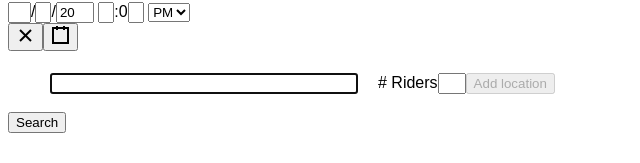
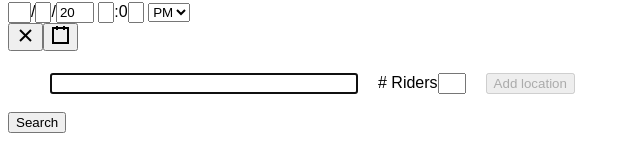
Before and after one commit to enigmae/mysandboxrouting, a React (Create React App) app: page / in a window 1280 px wide. Shown: the part 222-385 px from the top of the page, without its empty margins (0-640 px from the left). Built offline with nearby package versions, Linux system fonts and the light colour scheme.

Commit message:
updated locationrider collection

```diff
--- a/src/Controls/locationRiderCollectionControl.tsx
+++ b/src/Controls/locationRiderCollectionControl.tsx
@@ -11,12 +11,13 @@ export interface ILocationRiderCollectionControlState{
 export class LocationRiderCollectionControl extends React.Component<ILocationRiderCollectionControlProps, ILocationRiderCollectionControlState> {
   constructor(props: Readonly<ILocationRiderCollectionControlProps>) {
     super(props);
-    this.state = { LocationRiders: [] };
+    this.state = { LocationRiders: new Array() };
     this.handleLocationRiderChanged = this.handleLocationRiderChanged.bind(this);
+    this.handleSubmitRider = this.handleSubmitRider.bind(this);
   }
   blankitem = (
     <LocationRiderControl
-    submitLocationRider={this.handleSubmitRider}
+    submitLocationRider={(e)=>this.handleSubmitRider(e)}
      handleLocationRiderChanged={this.handleLocationRiderChanged}
    />
 );
@@ -24,12 +25,16 @@ export class LocationRiderCollectionControl extends React.Component<ILocationRid
 
   }
 handleSubmitRider(locationRider: ILocationRider){
-    this.state.LocationRiders.push(locationRider);
+  var locationRiders = this.state.LocationRiders;
+  locationRiders.push(locationRider);
+  this.setState({LocationRiders:locationRiders});
 }
   render() {
     const items = [this.blankitem];
     for (let locationRider of this.state.LocationRiders) {
-      items.push(<LocationRiderControl NumRiders={locationRider.NumRiders} SearchResult={locationRider.SearchResult}/>);
+      items.push(<LocationRiderControl NumRiders={locationRider.NumRiders} SearchResult={locationRider.SearchResult}
+        submitLocationRider={(e)=>this.handleSubmitRider(e)}
+        />);
     }
     return <ol>{items}</ol>;
   }
--- a/src/Controls/locationRiderControl.tsx
+++ b/src/Controls/locationRiderControl.tsx
@@ -11,7 +11,7 @@ export interface ILocationRider {
   }
   export interface ILocationRiderControlProps {
     handleLocationRiderChanged?: (locationRider: ILocationRider) => void;
-    submitLocationRider?:(locationRider: ILocationRider)=>void;
+    submitLocationRider:(locationRider: ILocationRider)=>void;
     NumRiders?:number;
     SearchResult?:string;
   }
@@ -32,7 +32,7 @@ ILocationRiderControlState>{
         this.setState({ SearchResult: e.SearchResult }, this.resetSubmitEnabled);
       }
   handleAddLocationClicked(){
-       // this.props.handleLocationRiderChanged(this.state);
+      this.props.submitLocationRider(this.state);
   }
   resetSubmitEnabled(){
     if(this.state.NumRiders && this.state.SearchResult){
@@ -53,7 +53,7 @@ ILocationRiderControlState>{
         />
         <div style={{display:"inline-block"}}>
         <label className="RidersLabel"># Riders</label><input className="Riders" value={this.state.NumRiders} onChange={this.handleRidersChanged}/>
-        <button onClick={this.handleAddLocationClicked} disabled={!this.state.SubmitEnabled}>Add location</button>
+        <button className="AddLocation" onClick={this.handleAddLocationClicked} disabled={!this.state.SubmitEnabled}>Add location</button>
         </div></tr></table>
     }
 }
--- a/src/styles.css
+++ b/src/styles.css
@@ -7,6 +7,9 @@ input {
 }
 .Riders{
   width:20px
+}
+.AddLocation{
+  margin-left: 20px;
 }
 .RidersLabel{
   margin-left:20px
```
